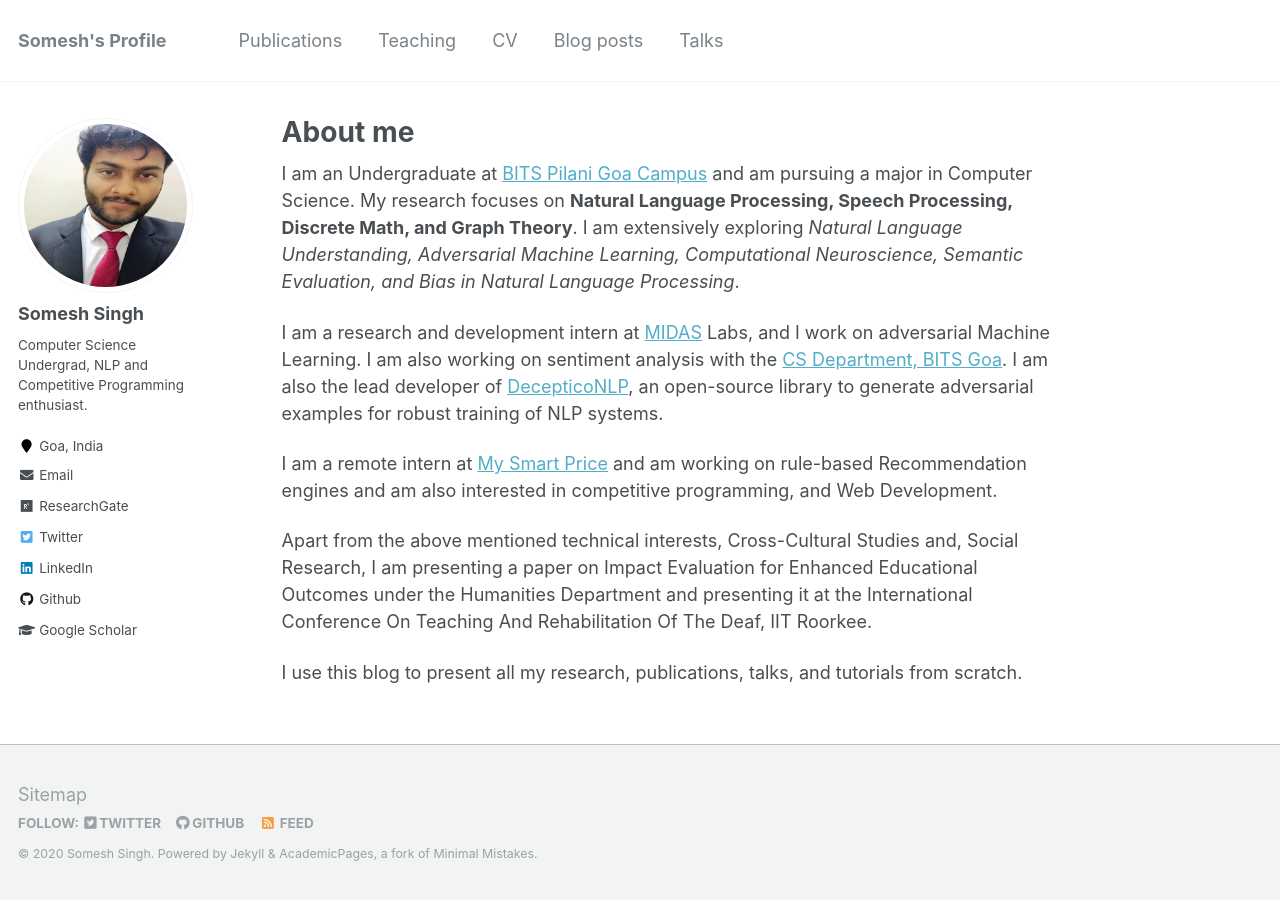
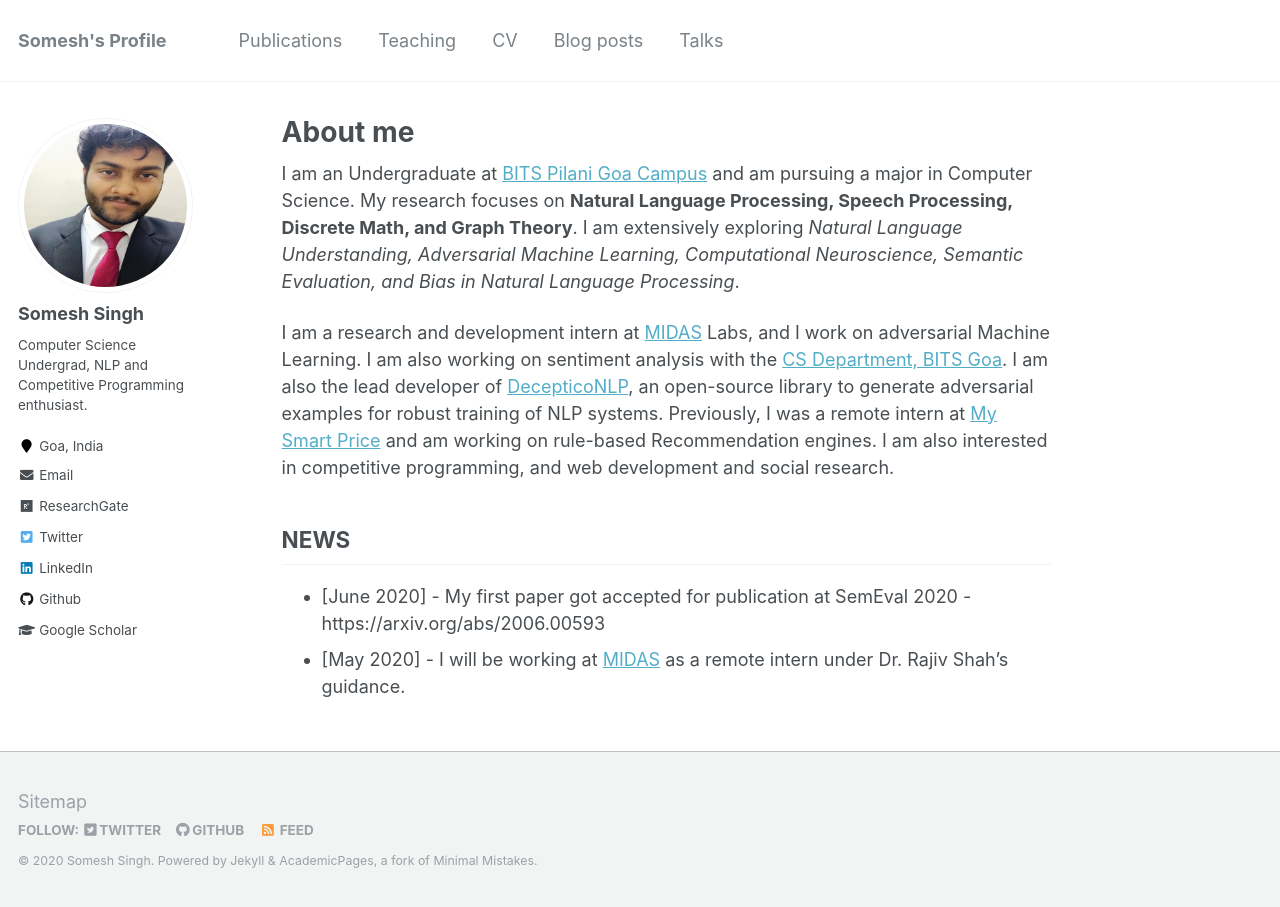
Before and after one commit to someshsingh22/someshsingh22.github.io, a Jekyll site: the page built from _pages/about.md, in a window 1280 px wide. Built offline with Jekyll 4.4.1, drawn with Linux system fonts in a browser that asks for light colours.

Commit message:
News Section

```diff
--- a/_pages/about.md
+++ b/_pages/about.md
@@ -10,11 +10,8 @@
 
 I am an Undergraduate at [BITS Pilani Goa Campus](https://www.bits-pilani.ac.in/Goa/index.aspx) and am pursuing a major in Computer Science. My research focuses on **Natural Language Processing, Speech Processing, Discrete Math, and Graph Theory**. I am extensively exploring *Natural Language Understanding, Adversarial Machine Learning, Computational Neuroscience, Semantic Evaluation, and Bias in Natural Language Processing*.
 
-I am a research and development intern at [MIDAS](http://midas.iiitd.edu.in/) Labs, and I work on adversarial Machine Learning. I am  also working on sentiment analysis with the [CS Department, BITS Goa](https://www.bits-pilani.ac.in/goa/ComputerScienceInformationsSystems/ComputerScienceandInformationSystems). I am also the lead developer of [DecepticoNLP](https://github.com/SforAiDl/decepticonlp), an open-source library to generate adversarial examples for robust training of NLP systems.
+I am a research and development intern at [MIDAS](http://midas.iiitd.edu.in/) Labs, and I work on adversarial Machine Learning. I am  also working on sentiment analysis with the [CS Department, BITS Goa](https://www.bits-pilani.ac.in/goa/ComputerScienceInformationsSystems/ComputerScienceandInformationSystems). I am also the lead developer of [DecepticoNLP](https://github.com/SforAiDl/decepticonlp), an open-source library to generate adversarial examples for robust training of NLP systems. Previously, I was a remote intern at [My Smart Price](https://www.mysmartprice.com) and am working on rule-based Recommendation engines. I am also interested in competitive programming, and web development and social research.
 
-I am a remote intern at [My Smart Price](https://www.mysmartprice.com) and am working on rule-based Recommendation engines and
-am also interested in competitive programming, and Web Development.
-
-Apart from the above mentioned technical interests, Cross-Cultural Studies and, Social Research, I am presenting a paper on Impact Evaluation for Enhanced Educational Outcomes under the Humanities Department and presenting it at the International Conference On Teaching And Rehabilitation Of The Deaf, IIT Roorkee.
-
-I use this blog to present all my research, publications, talks, and tutorials from scratch.
+## NEWS
+* \[June 2020\] - My first paper got accepted for publication at SemEval 2020 - https://arxiv.org/abs/2006.00593
+*  \[May 2020\] - I will be working at [MIDAS](http://midas.iiitd.edu.in/) as a remote intern under Dr. Rajiv Shah's guidance.
```
